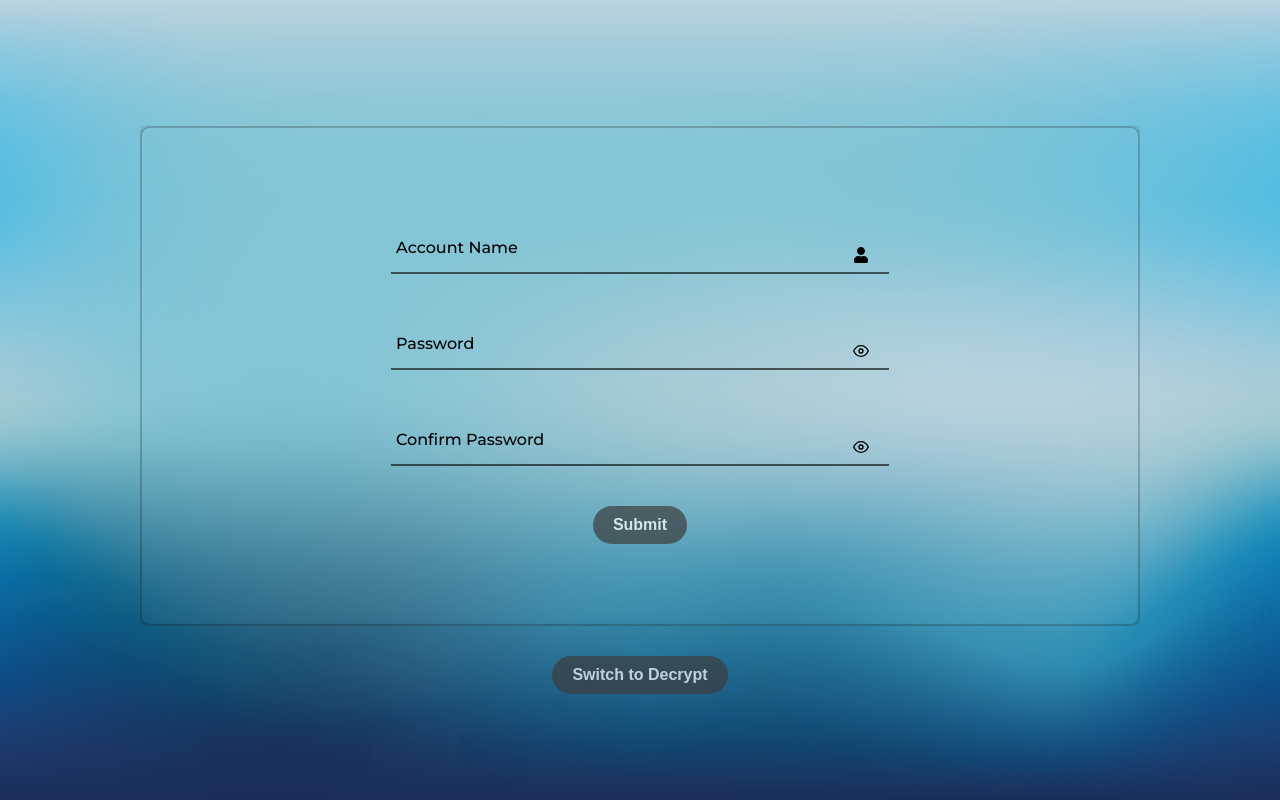
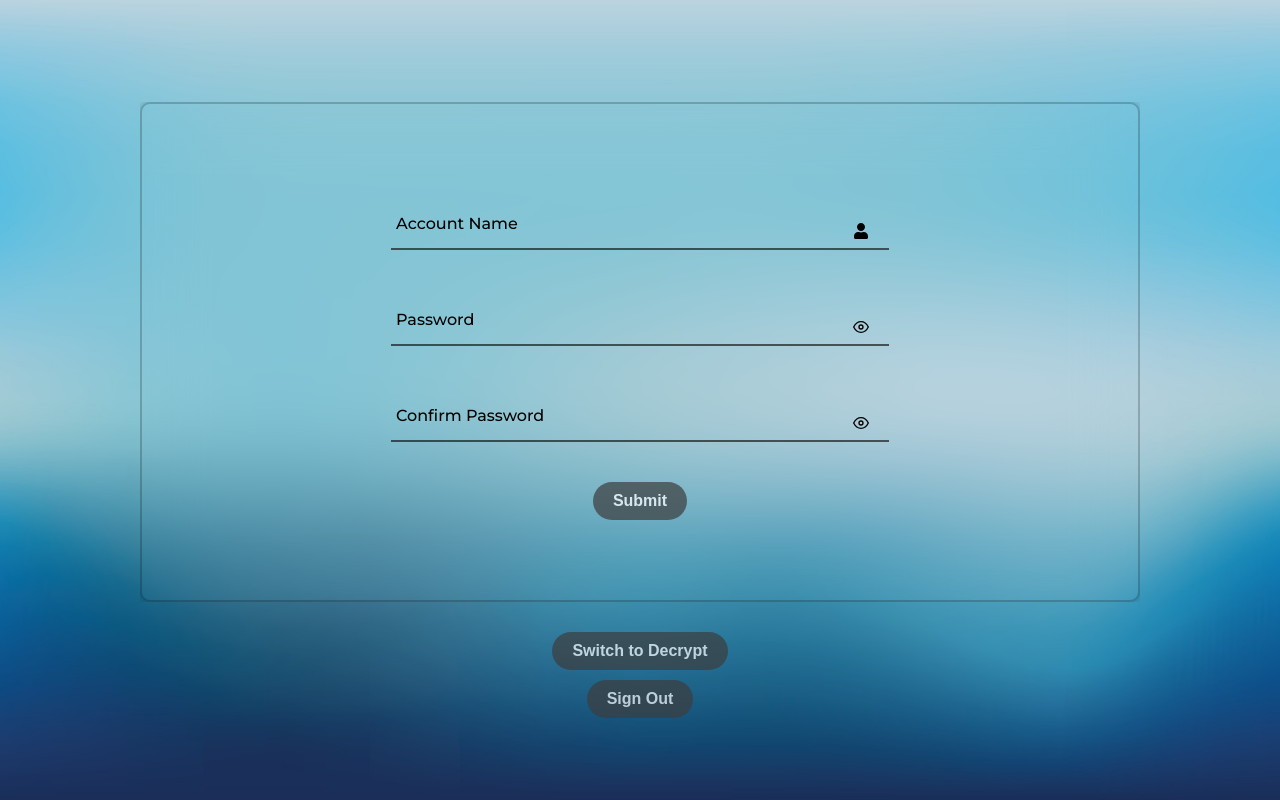
Before and after one commit to sarpozcetin/passwordManager, a React (Create React App) app: page /main in a window 1280 px wide. Built offline with nearby package versions, Linux system fonts and the light colour scheme.

Commit message:
added sign out option

```diff
--- a/src/Components/Main/MainPage.jsx
+++ b/src/Components/Main/MainPage.jsx
@@ -3,9 +3,11 @@
 import { FaUser } from "react-icons/fa";
 import { FiEye } from "react-icons/fi";
 import { FiEyeOff } from "react-icons/fi";
+import { useNavigate } from 'react-router-dom';
 
 const MainPage = () => {
     const [isEncrypt, setIsEncrypt] = useState(true);
+    const navigate = useNavigate();
     const [passwordVisibleEncrypt, setPasswordVisibleEncrypt] = useState(false);
     const [passwordVisibleDecrypt, setPasswordVisibleDecrypt] = useState(false);
     const [confirmPasswordVisible, setConfirmPasswordVisible] = useState(false);
@@ -25,6 +27,9 @@
     const toggleConfirmPasswordVisbility = () => {
         setConfirmPasswordVisible(!confirmPasswordVisible);
     }
+    const handleSignOut = () => {
+      navigate('/login');
+    };
 
   return (
     <div className="main-container">
@@ -70,6 +75,7 @@
       <button onClick={handleToggle} className="toggle-button">
         {isEncrypt ? 'Switch to Decrypt' : 'Switch to Encrypt'}
       </button>
+      <button onClick={handleSignOut}className="toggle-button">Sign Out</button>
     </div>
   );
 };
```
